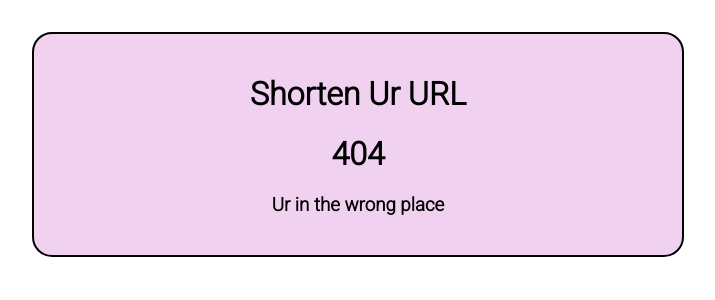
After one commit to shedp/pythonURLShortener, a Flask app: template templates/404.html in a window 1280 px wide. The commit adds this page. Shown: the top 300 px of the page, without its empty margins (282-997 px from the left). Run offline with Flask 2, Linux system fonts and the light colour scheme; the template is opened without the code that fills it, so the values that code supplies are empty.

Commit message:
lots of stuff happened

```diff
--- a/app.py
+++ b/app.py
@@ -1,7 +1,6 @@
-from flask import Flask, render_template, request
+from flask import Flask, render_template, request, redirect, url_for, flash
 from flask_cors import CORS
 from flask_sqlalchemy import SQLAlchemy
-# import hashlib
 from random import choice
 import string
 
@@ -11,10 +10,11 @@ CORS(app)
 app.config['SQLALCHEMY_DATABASE_URI'] = 'sqlite:///urls.db'
 db = SQLAlchemy(app)
 
+# Setting up db as class
 class Urls(db.Model):
     id = db.Column(db.Integer, primary_key=True)
-    url = db.Column(db.String())
-    short_url = db.Column(db.String())
+    url = db.Column(db.String(), nullable=False)
+    short_url = db.Column(db.String(), nullable=False, unique=True)
 
     def __init__(self, url, short_url):
         self.url = url
@@ -25,24 +25,45 @@ def index():
     if request.method == 'POST':
         # POST METHOD which calls function on the URL entered
         url = request.form.get('url')
-        short_url = shorten_url(url)
-        return render_template('index.html', result = short_url)
+        db_url = db.session.query(Urls).filter_by(url=url).first()
+
+        if db_url:
+            result = f'http://127.0.01:5000/{db_url.short_url}'
+            return render_template('index.html', result=result, link=url)
+
+        else:
+            short_url = generate_short_url(8)
+            new_link = Urls(url, short_url)
+            db.session.add(new_link)
+            db.session.commit()
+            result = f'http://127.0.01:5000/{short_url}'
+            return render_template('index.html', result=result, link=url)
     else:
         return render_template('index.html')
 
+@app.route('/<short_url>')
+def redirect_url(short_url):
+    link = db.session.query(Urls).filter_by(short_url=short_url).first()
+    if link:
+        print(link.url)
+        return redirect(link.url)
+    else:
+        flash("Invalid URL")
+        return render_template('index.html')
 
-def short_url_id(long_url):
-    # base62 = '0123456789abcdefghijklmnopqrstuvwxyzABCDEFGHIJKLMNOPQRSTUVWXYZ'
-    # hash_value = int(hashlib.sha256(long_url.encode()).hexdigest(), 16)
-    # hash_string = ""
-    # url_length = len(long_url)
-    # while url_length > 0:
-    #     hash_string += base62[int(url_length) % 62]
-    #     url_length /=62
-    # return hash_string
-    return ''.join(choice(string.scii_letters+string.digits) for _ in range(10))
 
-# generate_short_id("https://www.enjoyalgorithms.com/blog/design-a-url-shortening-service-like-tiny-url")
+def generate_short_url(num):
+    while True:
+        key = ''.join(choice(string.ascii_lowercase+string.ascii_uppercase+string.digits) for _ in range(num))
+        db_short_url = db.session.query(Urls).filter_by(short_url = key).first()
+        if not db_short_url:
+            return key
+
+
+# 404 page not round
+@app.errorhandler(404)
+def page_not_found(e):
+    return render_template('404.html'), 404
 
 
 if __name__ == "__main__":
--- a/static/javascript/script.js
+++ b/static/javascript/script.js
@@ -1 +1,19 @@
-//
+const result = document.getElementById("result")
+const link = document.querySelector('a')
+
+const form = document.querySelector('form')
+
+form.addEventListener("submit", show_url())
+
+function show_url() {
+    result.style.visibility = "visible"
+}
+
+const copyBtn = document.getElementById("copy")
+copyBtn.addEventListener("onclick", copyURL)
+
+function copyURL(e) {
+    copy_text = document.getElementById('url')
+    copy_text.select()
+    navigator.clipboard.writeText(copy_text.value)
+}
--- a/static/styles/style.css
+++ b/static/styles/style.css
@@ -0,0 +1,44 @@
+body{
+    top: 0px;
+    margin: 0px;
+    padding: 2rem;
+    text-align: center;
+    font-family: 'Roboto', sans-serif;
+}
+
+main {
+    align-items: center;
+    text-align: center;
+    margin: auto;
+    min-height: 100%;
+    width: 50%;
+    border: 2px solid black;
+    padding: 20px;
+    border-radius: 20px;
+    background-color: rgb(240, 209, 240);
+}
+
+form {
+    display: block;
+    text-align: center;
+}
+
+input {
+    margin: 20px;
+}
+
+button {
+    margin-top: 10px;
+    border-radius: 5px;
+    font-size: 1rem;
+    padding: 5px;
+    background-color: white;
+}
+
+a {
+    font-weight: bold;
+}
+
+#result {
+    visibility: hidden;
+}
--- /dev/null
+++ b/templates/404.html
@@ -0,0 +1,6 @@
+{% extends 'base.html' %}
+
+{% block content %}
+    <h1>404</h1>
+    <h3>Ur in the wrong place</h3>
+{% endblock content %}
--- a/templates/base.html
+++ b/templates/base.html
@@ -4,12 +4,16 @@
     <meta charset="UTF-8">
     <meta http-equiv="X-UA-Compatible" content="IE=edge">
     <meta name="viewport" content="width=device-width, initial-scale=1.0">
-    <script rel="stylesheet" href="{{ url_for('static', filename='/javascript/script.js') }}"></script>
     <link rel="stylesheet" href="{{ url_for('static', filename='/styles/style.css') }}">
+    <link href="https://fonts.googleapis.com/css2?family=Roboto:wght@300&display=swap" rel="stylesheet">
+
     <title>{% block heading %}{% endblock heading %}</title>
 </head>
 <body>
-    <h1>Shorten Ur URL</h1>
-    {% block content %}{% endblock content %}
-</body>
+    <main>
+        <h1>Shorten Ur URL</h1>
+        {% block content %}{% endblock content %}
+        <script defer src="{{ url_for('static', filename='/javascript/script.js') }}"></script>
+    </main>
+    </body>
 </html>
```
Also changed, not shown: templates/index.html (+5 -3 lines), instance/urls.db, 1 other file.
